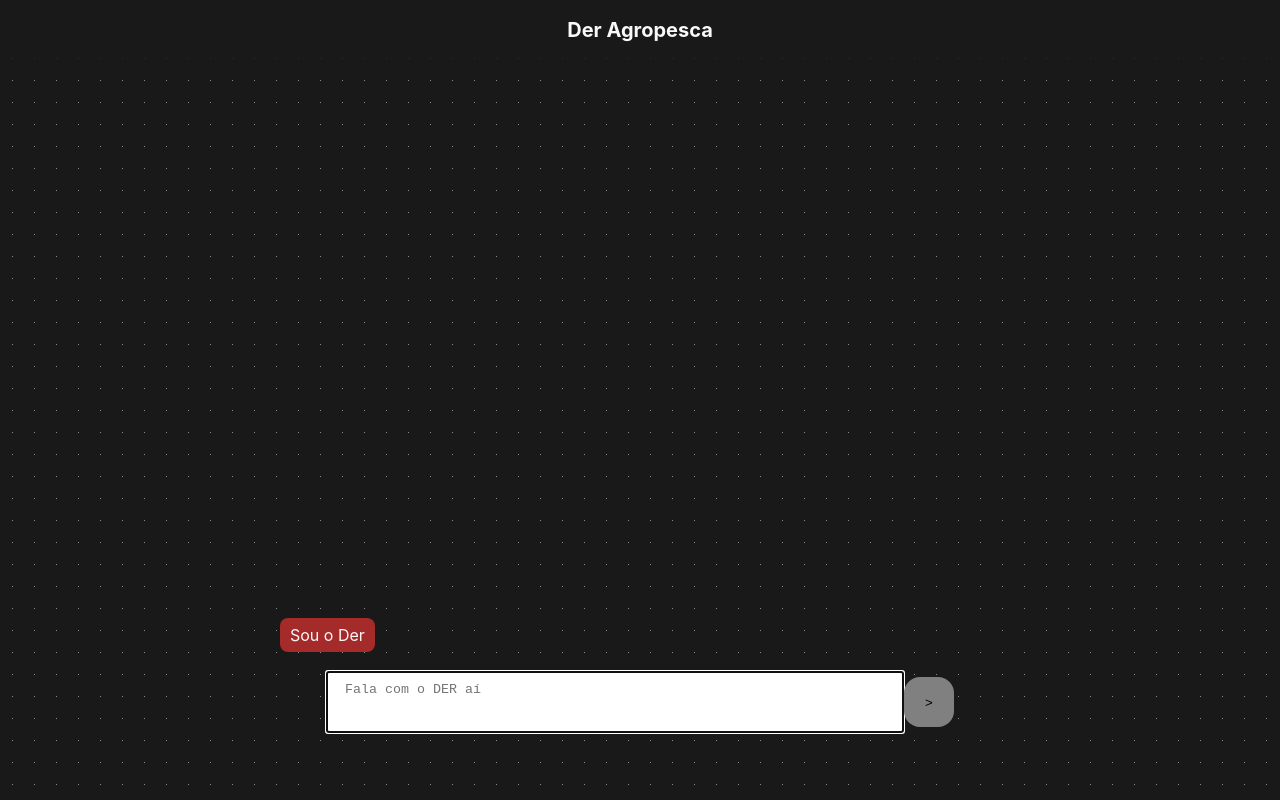
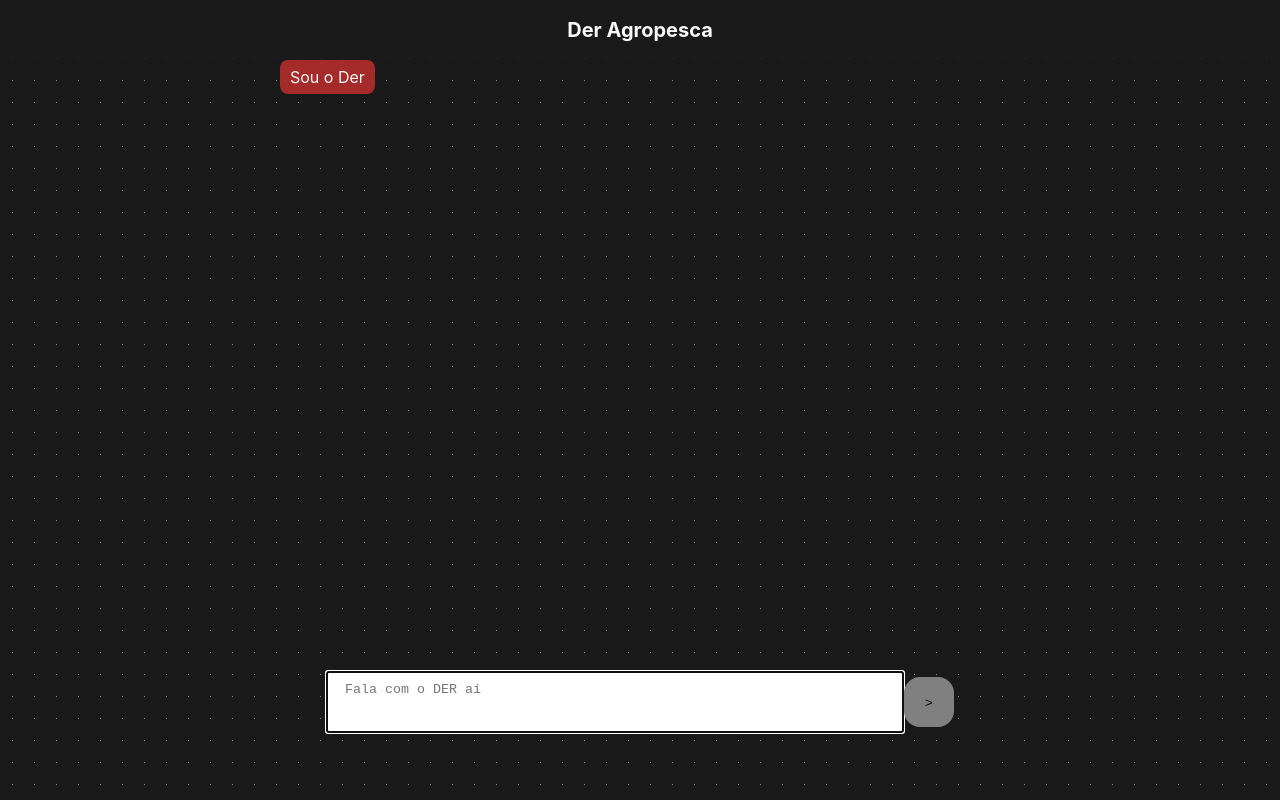
Before and after one commit to LoriaLawrenceZ/DERA-FrontEnd, a React (Vite) app: page / in a window 1280 px wide. Built offline with nearby package versions, Linux system fonts and the light colour scheme.

Commit message:
[fix] Fixing scroll behavior
Signed-off-by: LoriaLawrenceZ <lorenzozimbresfilmmaker@gmail.com>

```diff
--- a/src/App.css
+++ b/src/App.css
@@ -22,6 +22,10 @@
   max-height: 80%;
   max-width: 720px;
   width: 100%;
+    overflow: auto;
+}
+
+.messages-container {
   display: flex;
   flex-direction: column;
   align-items: flex-start;
--- a/src/App.jsx
+++ b/src/App.jsx
@@ -55,6 +55,7 @@ function App() {
                     className="chat-messages-container"
                     id="chat-messages-container"
                 >
+                    <div className="messages-container">
                         <p className="message der-message">Sou o Der</p>
                         {messages.map((msg, index) => (
                             <p
@@ -63,6 +64,7 @@ function App() {
                                 dangerouslySetInnerHTML={{ __html: msg.text }}
                             ></p>
                         ))}
+                    </div>
                 </section>
 
                 <section className="input-container">
--- a/src/index.css
+++ b/src/index.css
@@ -22,11 +22,11 @@
   /*---=| COLORS |=---*/
   /*-| Original |-*/
   /*Black n White*/
-  --white-gray: #F9F9F9FF;
-  --light-gray: #CCCCCCFF;
-  --medium-gray:  #8C8C8CFF;
-  --dark-gray: #454545FF;
-  --black-gray: #191919FF;
+  --white-gray: #f9f9f9ff;
+  --light-gray: #ccccccff;
+  --medium-gray: #8c8c8cff;
+  --dark-gray: #454545ff;
+  --black-gray: #191919ff;
   /*Colors*/
   --medium-red: #ff0000;
   --medium-green: #00ff00;
@@ -42,8 +42,8 @@
   --medium-red-rgb: 255, 0, 0;
   --medium-green-rgb: 0, 255, 0;
 
-  --all-500ms-custom: all .5s cubic-bezier(0.85, 0.15, 0.15, 0.85);
-  --all-200ms-ease-in-out: all .2s cubic-bezier(0.85, 0.15, 0.15, 0.85);
+  --all-500ms-custom: all 0.5s cubic-bezier(0.85, 0.15, 0.15, 0.85);
+  --all-200ms-ease-in-out: all 0.2s cubic-bezier(0.85, 0.15, 0.15, 0.85);
 }
 
 /*-----===| index.html |===-----*/
@@ -58,9 +58,18 @@ body {
   --dot-size: 1px;
   --dot-space: 22px;
   background:
-          linear-gradient(90deg, var(--black-gray) calc(var(--dot-space) - var(--dot-size)), transparent 1%) center / var(--dot-space) var(--dot-space),
-          linear-gradient(var(--black-gray) calc(var(--dot-space) - var(--dot-size)), transparent 1%) center / var(--dot-space) var(--dot-space),
-          var(--medium-gray);
+    linear-gradient(
+        90deg,
+        var(--black-gray) calc(var(--dot-space) - var(--dot-size)),
+        transparent 1%
+      )
+      center / var(--dot-space) var(--dot-space),
+    linear-gradient(
+        var(--black-gray) calc(var(--dot-space) - var(--dot-size)),
+        transparent 1%
+      )
+      center / var(--dot-space) var(--dot-space),
+    var(--medium-gray);
 }
 
 #root {
@@ -69,7 +78,24 @@ body {
 
 /*-----===| UNIVERSAL EFFECTS |===-----*/
 .glass-effect {
-  background: linear-gradient(145deg, rgba(26, 26, 26, 0.7), rgba(26, 26, 26, 0.7));
+  background: linear-gradient(
+    145deg,
+    rgba(26, 26, 26, 0.7),
+    rgba(26, 26, 26, 0.7)
+  );
   backdrop-filter: blur(15px);
   -webkit-backdrop-filter: blur(15px);
 }
+
+/*-----===| Transparent ScrollBar |===-----*/
+::-webkit-scrollbar {
+  width: 0px;
+  background: transparent; /* ou o fundo desejado */
+}
+/* Firefox */
+body {
+  scrollbar-width: none; /* Remove a barra no Firefox */
+}
+body::-webkit-scrollbar {
+  display: none; /* Remove no Chrome/Safari */
+}
```
Lines whose indentation alone changed are shown as unchanged.
